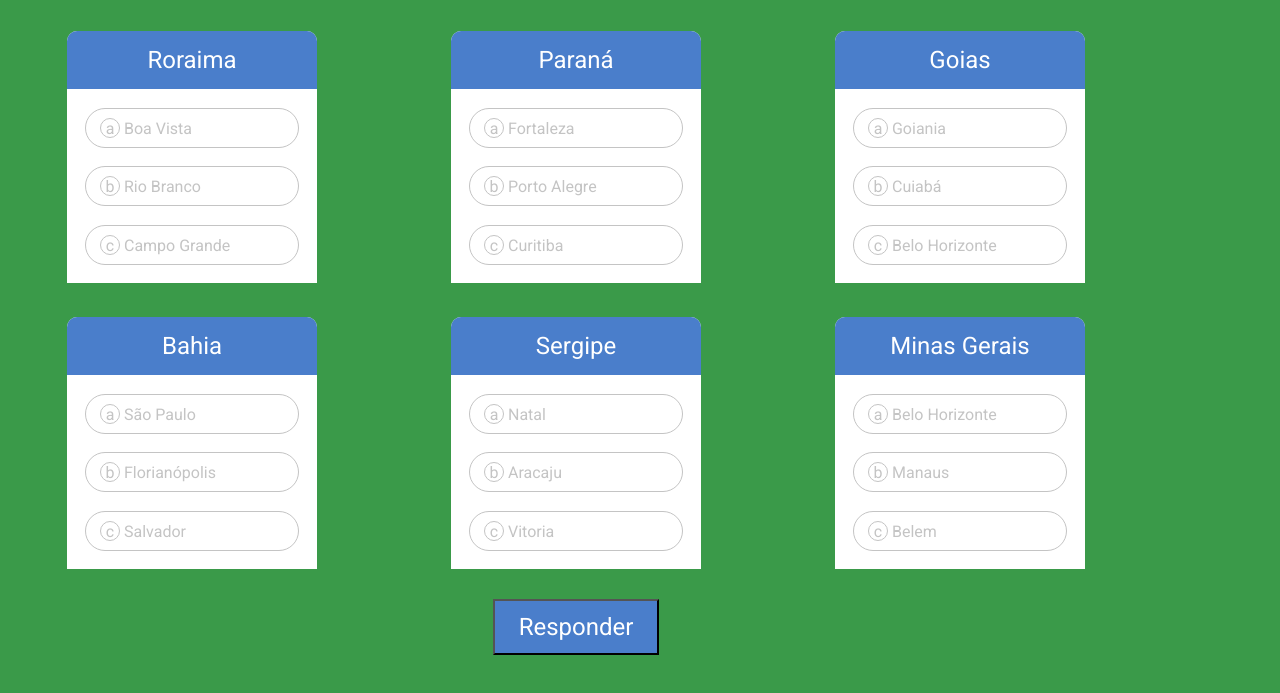
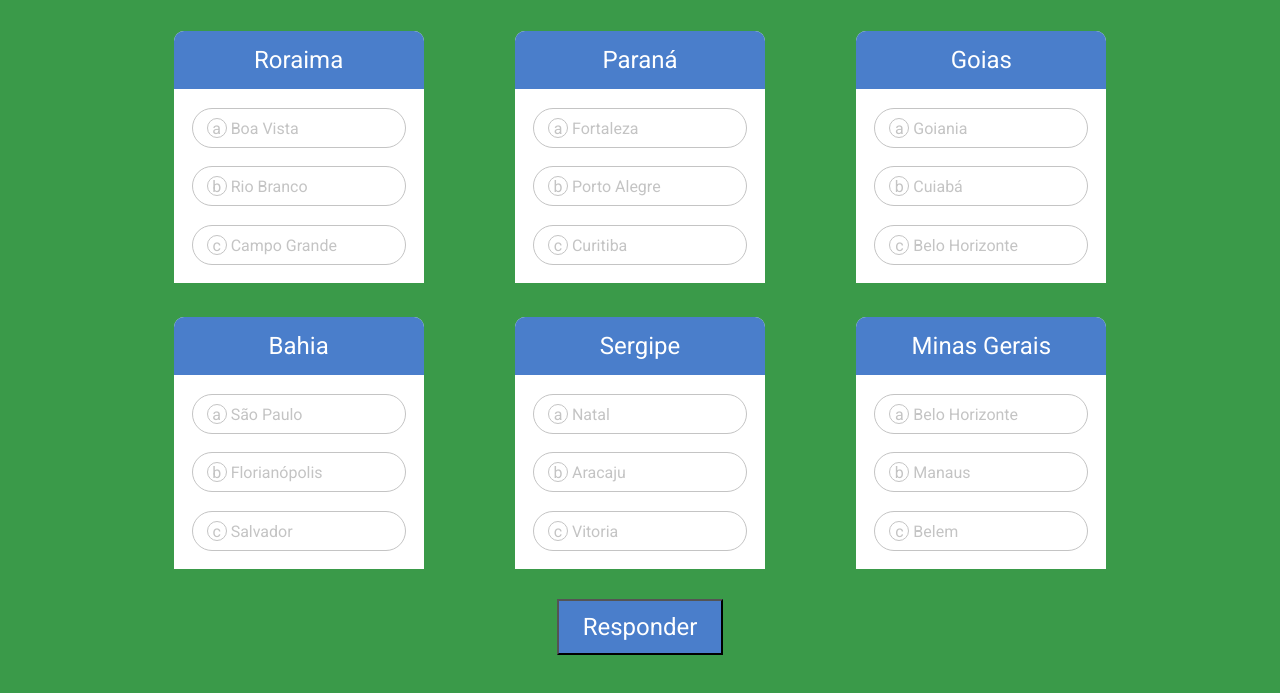
Before and after one commit to junioralvesbr/quiz-estados-brasileiros, a plain HTML site: page index.html in a window 1280 px wide. Shown: the part 101-794 px from the top of the page. Drawn offline with Linux system fonts and the light colour scheme.

Commit message:
centralizando o grid no layout

```diff
--- a/styles.css
+++ b/styles.css
@@ -84,6 +84,7 @@
 
 .button-wrapper {
     width: 90vw;
+    margin: 0 auto;
     padding: 30px;
     display: flex;
     justify-content: center;
@@ -99,15 +100,16 @@
     cursor: pointer;
 }
 
-@media (min-width: 575px) {
+@media (min-width: 625px) {
     .card-wrapper {
-        width: 90vw;
+        width: 80vw;
+        margin: 0 auto;
         display: grid;
-        grid-template-columns: repeat(2, 1fr)
+        grid-template-columns: repeat(2, 1fr);
     }
 }
 
-@media (min-width: 875px) {
+@media (min-width: 940px) {
     .card-wrapper {
         grid-template-columns: repeat(3, 1fr)
     }
```
